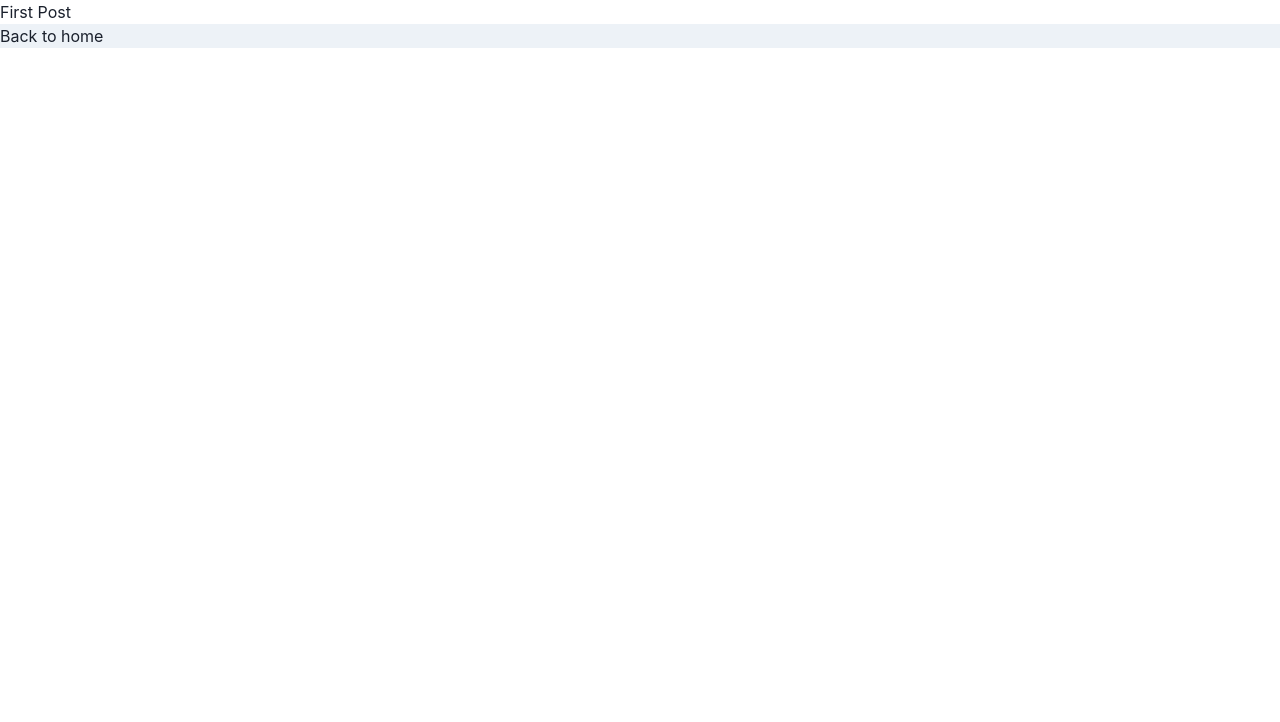
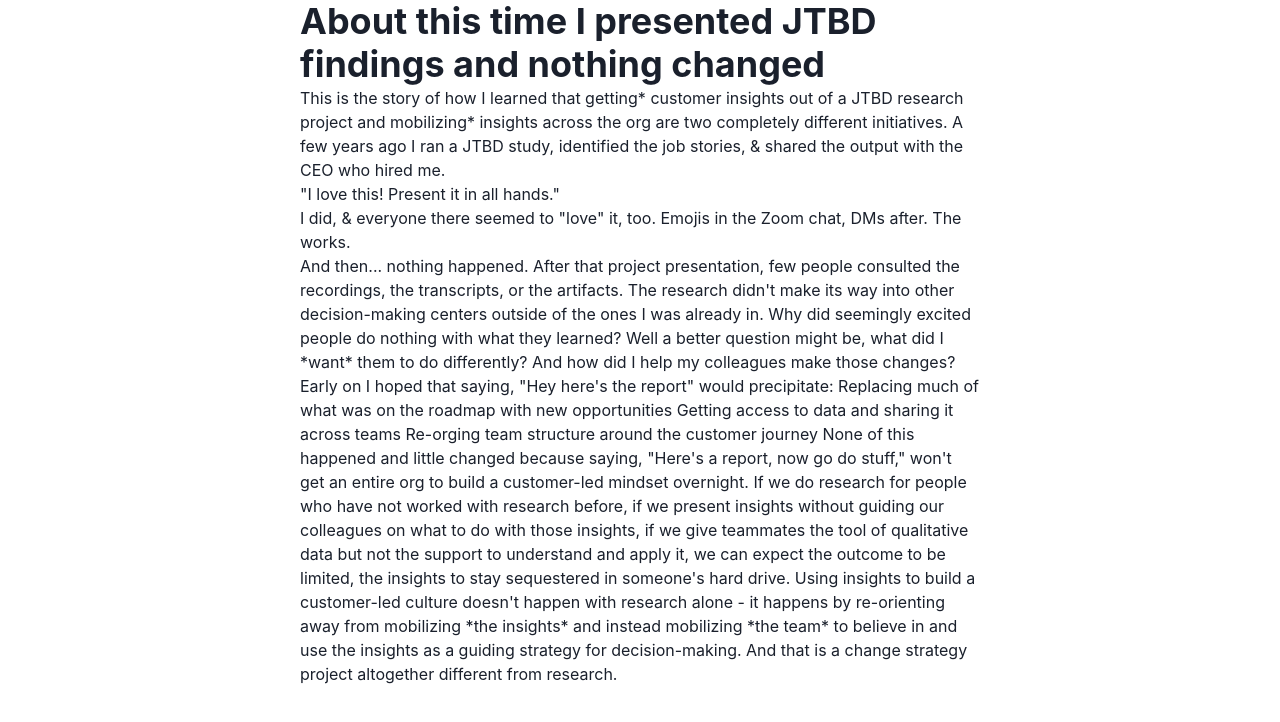
Before and after one commit to alliblum/nextjs-blog, a Next.js app: page /posts/first-post in a window 1280 px wide. Shown: the top 722 px of the page. Built offline with nearby package versions, Linux system fonts and the light colour scheme.

Commit message:
finally got linting and prettier working

```diff
--- a/pages/posts/first-post.tsx
+++ b/pages/posts/first-post.tsx
@@ -1,15 +1,39 @@
+
 import Link from 'next/link';
-import { Box } from '@chakra-ui/react';
+import { Box, Heading, Text } from '@chakra-ui/react';
+
 
 export default function FirstPost() {
   return (
     <>
-      <h1>First Post</h1>
-      <Box bg="gray.100">
-      <h2>
-        <Link href="/">Back to home</Link>
-      </h2>
+
+      <Box px="300">
+        <Heading>About this time I presented JTBD findings and nothing changed</Heading>
+
+        <Text>This is the story of how I learned that getting* customer insights out of a JTBD research project and mobilizing* insights across the org are two completely different initiatives.
+
+          A few years ago I ran a JTBD study, identified the job stories, & shared the output with the CEO who hired me.</Text>
+
+        <Text>"I love this! Present it in all hands."</Text> <Text> I did, & everyone there seemed to "love" it, too.  Emojis in the Zoom chat, DMs after. The works.</Text>
+
+        <Text>And then... nothing happened. After that project presentation, few people consulted the recordings, the transcripts, or the artifacts. The research didn't make its way into other decision-making centers outside of the ones I was already in.
+
+          Why did seemingly excited people do nothing with what they learned? Well a better question might be, what did I *want* them to do differently? And how did I help my colleagues make those changes?
+
+          Early on I hoped that saying, "Hey here's the report" would precipitate:
+
+          Replacing much of what was on the roadmap with new opportunities
+          Getting access to data and sharing it across teams
+          Re-orging team structure around the customer journey
+
+          None of this happened and little changed because saying, "Here's a report, now go do stuff," won't get an entire org to build a customer-led mindset overnight.
+
+          If we do research for people who have not worked with research before, if we present insights without guiding our colleagues on what to do with those insights, if we give teammates the tool of qualitative data but not the support to understand and apply it, we can expect the outcome to be limited, the insights to stay sequestered in someone's hard drive.
+
+
+          Using insights to build a customer-led culture doesn't happen with research alone - it happens by re-orienting away from mobilizing *the insights* and instead mobilizing *the team* to believe in and use the insights as a guiding strategy for decision-making. And that is a change strategy project altogether different from research.</Text>
       </Box>
+
     </>
   );
 }
```
Also changed, not shown: package.json (+6 -1 lines), .eslintrc.json (added), 1 other file (tests, documents, lock files or other folders).
